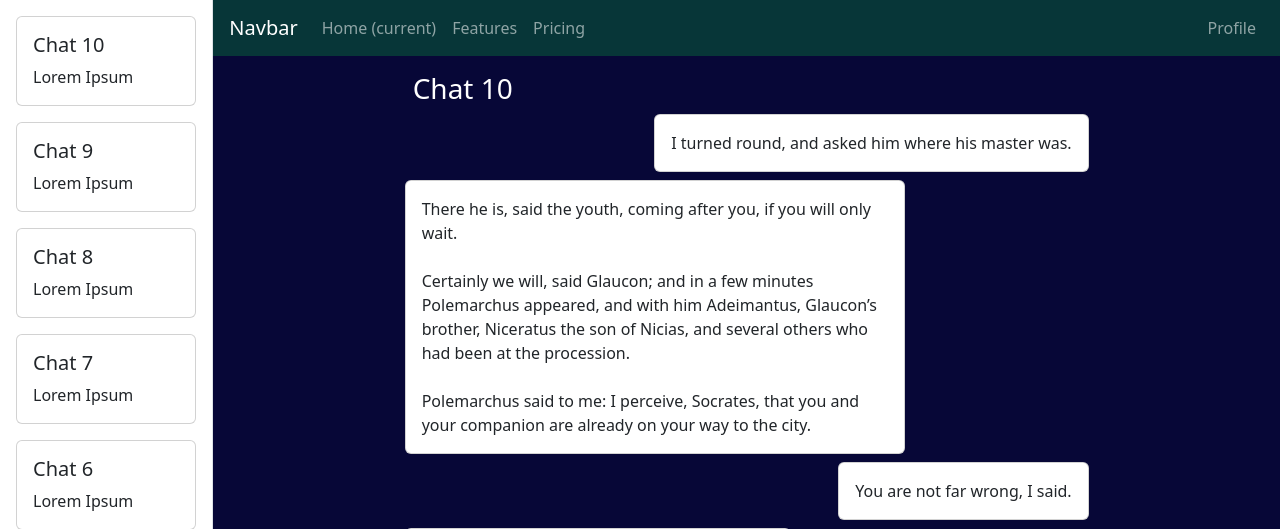
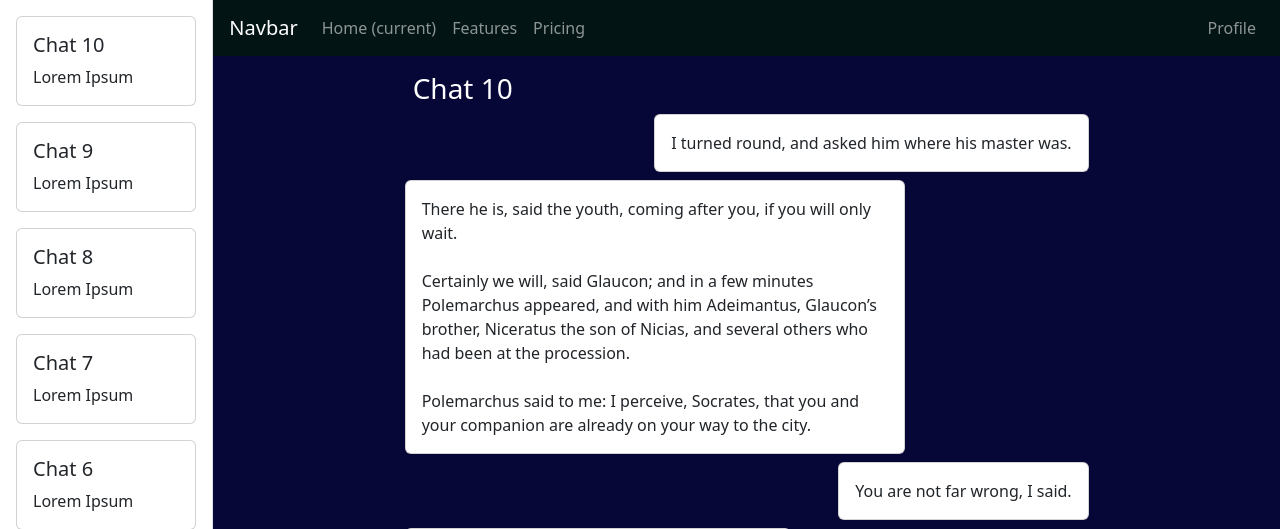
Before and after one commit to UCCS-SP25-CS4300-CS5300-1/Group-7-Spring-2025, a Django app: page /demo/ in a window 1280 px wide. Shown: the top 529 px of the page. Run offline with Django 5.2, Linux system fonts and the light colour scheme.

Commit message:
Update colors

```diff
--- a/active_interview_backend/active_interview_app/static/demo.css
+++ b/active_interview_backend/active_interview_app/static/demo.css
@@ -1,8 +1,8 @@
 :root {
 	--deep-ocean: #070737;
-    --shallows: #64C0F5;
-    --rapids: #6492F5;
-    --reef: #073638;
+    --shallows: #4482A6;
+    --rapids: #162036;
+    --reef: #031414;
 }
 
 html, body {
```
